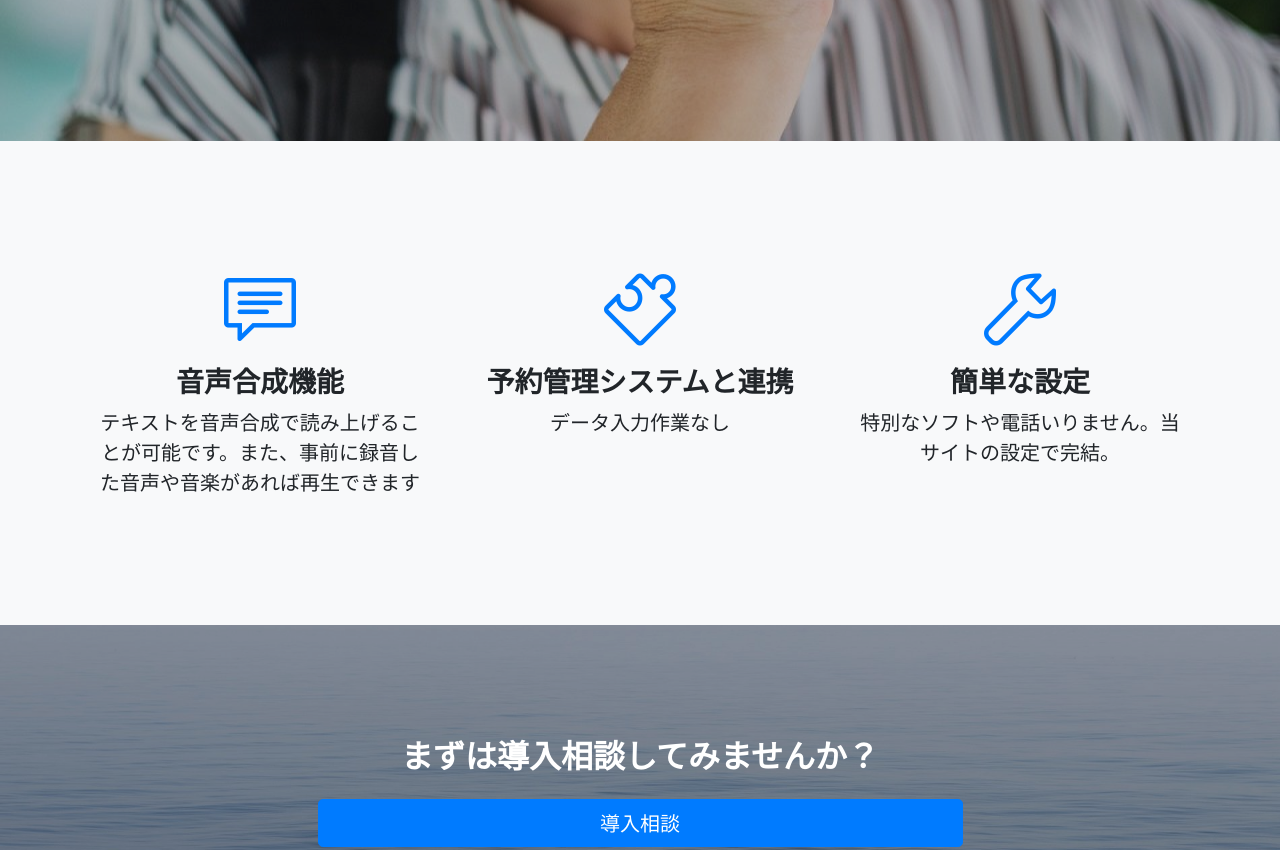
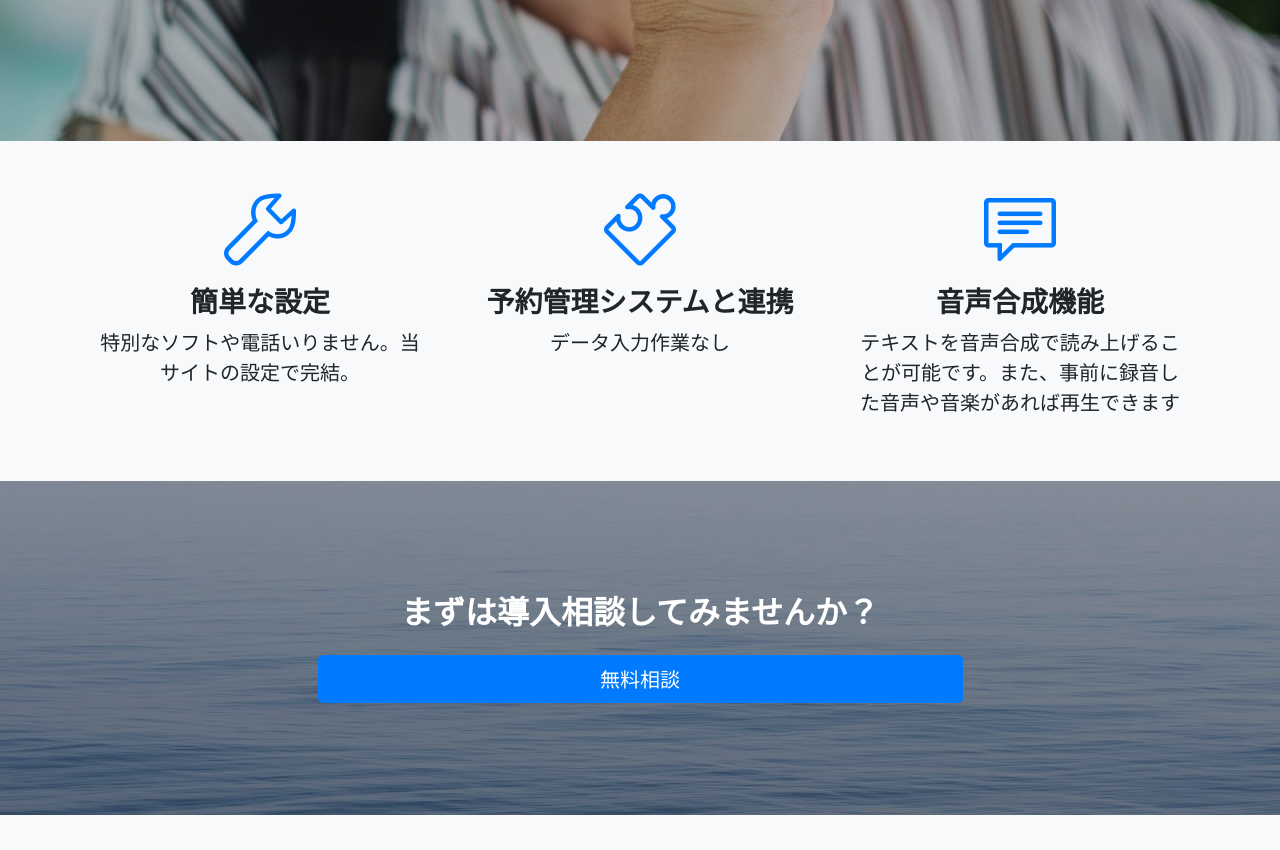
Before and after one commit to squallwc/yoyakureminder, a website: page index.html in a window 1280 px wide. Shown: the part 537-1387 px from the top of the page. Drawn offline with Linux system fonts and the light colour scheme.

Commit message:
minor edit to design

```diff
--- a/css/landing-page.css
+++ b/css/landing-page.css
@@ -64,8 +64,8 @@ header.masthead h1 {
 }
 
 .features-icons {
-  padding-top: 7rem;
-  padding-bottom: 7rem;
+  padding-top: 2rem;
+  padding-bottom: 3rem;
 }
 
 .features-icons .features-icons-item {
--- a/index.html
+++ b/index.html
@@ -16,9 +16,7 @@
     <link href="vendor/bootstrap/css/bootstrap.min.css" rel="stylesheet">
 
     <!-- Custom fonts for this template -->
-    <link href="vendor/font-awesome/css/font-awesome.min.css" rel="stylesheet" type="text/css">
     <link href="vendor/simple-line-icons/css/simple-line-icons.css" rel="stylesheet" type="text/css">
-    <link href="https://fonts.googleapis.com/css?family=Lato:300,400,700,300italic,400italic,700italic" rel="stylesheet" type="text/css">
 
     <!-- Custom styles for this template -->
     <link href="css/landing-page.css" rel="stylesheet">
@@ -49,6 +47,7 @@
             </div>
           </div>
         </div>
+
       </div>
     </header>
 
@@ -56,6 +55,26 @@
     <section class="features-icons bg-light text-center">
       <div class="container">
         <div class="row">
+		<div class="col-lg-4">
+            <div class="features-icons-item mx-auto mb-0 mb-lg-3">
+              <div class="features-icons-icon d-flex">
+                <i class="icon-wrench m-auto text-primary"></i>
+              </div>
+              <h3>簡単な設定</h3>
+              <p class="lead mb-0">特別なソフトや電話いりません。当サイトの設定で完結。</p>
+            </div>
+			</div>
+
+			<div class="col-lg-4">
+            <div class="features-icons-item mx-auto mb-5 mb-lg-0 mb-lg-3">
+              <div class="features-icons-icon d-flex">
+                <i class="icon-puzzle m-auto text-primary"></i>
+              </div>
+              <h3>予約管理システムと連携</h3>
+              <p class="lead mb-0">データ入力作業なし</p>
+            </div>
+			</div>
+
           <div class="col-lg-4">
             <div class="features-icons-item mx-auto mb-5 mb-lg-0 mb-lg-3">
               <div class="features-icons-icon d-flex">
@@ -65,24 +84,7 @@
               <p class="lead mb-0">テキストを音声合成で読み上げることが可能です。また、事前に録音した音声や音楽があれば再生できます</p>
             </div>
           </div>
-          <div class="col-lg-4">
-            <div class="features-icons-item mx-auto mb-5 mb-lg-0 mb-lg-3">
-              <div class="features-icons-icon d-flex">
-                <i class="icon-puzzle m-auto text-primary"></i>
-              </div>
-              <h3>予約管理システムと連携</h3>
-              <p class="lead mb-0">データ入力作業なし</p>
-            </div>
-          </div>
-          <div class="col-lg-4">
-            <div class="features-icons-item mx-auto mb-0 mb-lg-3">
-              <div class="features-icons-icon d-flex">
-                <i class="icon-wrench m-auto text-primary"></i>
-              </div>
-              <h3>簡単な設定</h3>
-              <p class="lead mb-0">特別なソフトや電話いりません。当サイトの設定で完結。</p>
-            </div>
-          </div>
+
         </div>
       </div>
     </section>
@@ -101,11 +103,9 @@
 
             <form>
               <div class="form-row">
-				<a href="https://goo.gl/forms/gmUveOeJVRBzPvFL2" target="_blank" class="btn btn-block btn-lg btn-primary" role="button" aria-pressed="true">導入相談</a>
+				<a href="https://goo.gl/forms/gmUveOeJVRBzPvFL2" target="_blank" class="btn btn-block btn-lg btn-primary" role="button" aria-pressed="true">無料相談</a>
               </div>
             </form>
-
-
 
 
           </div>
```
